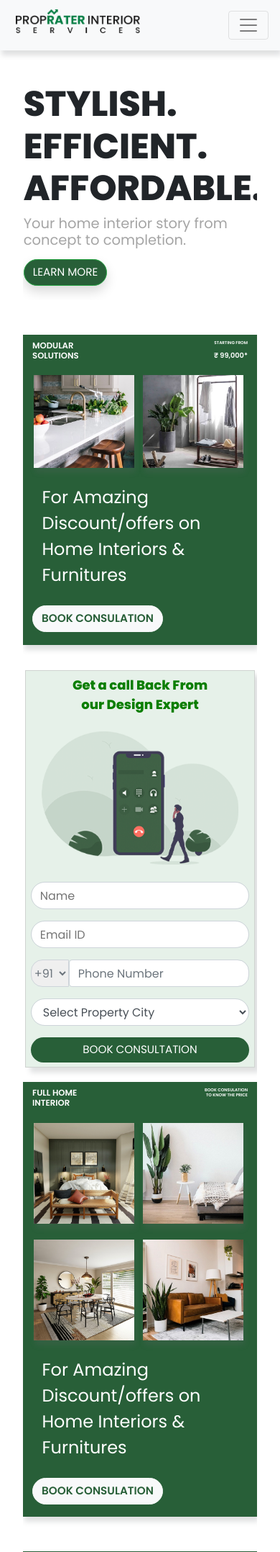
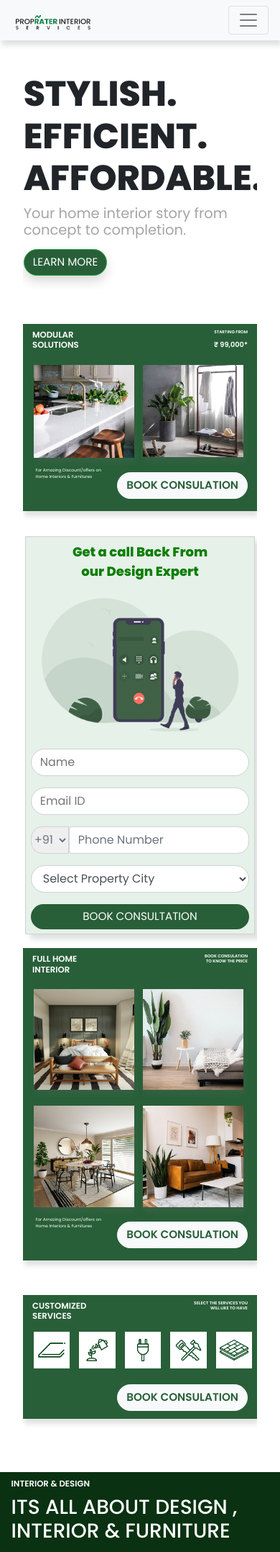
Before and after one commit to Anish-kumar111/proprater-1.0-, a Django app: page /interior/ in a window 390 px wide. Shown: the top 2156 px of the page at 72% size. Run offline with Django 3.2, Linux system fonts and the light colour scheme; some libraries are stand-ins or nearby versions.

Commit message:
logo & content-text fix

```diff
--- a/static/css/interior.css
+++ b/static/css/interior.css
@@ -45,13 +45,13 @@ section{
 
 }
 
-.navbar-brand{
+.navbar-brand {
     padding-left: 0.3em;
-    padding-bottom: 0.8em;
+    padding-bottom: 0.1em;
 }
 
 a.navbar-brand img{
-    width: 75%;
+    width: 55%;
 }
 
 .navbar .nav-item {
@@ -247,7 +247,7 @@ text-align: right;
     margin: 0.5%;
     padding: .5em;
     font-weight: 400;
-    font-size: x-large;
+    font-size: 1.5vw;
 
 text-align: left;
 float: left;
@@ -658,7 +658,7 @@ div.col.head1{
 
 
     a.navbar-brand img{
-        width: 100%;
+        width: 50%;
     }
     .col-04{
         width: 100%;
@@ -715,8 +715,8 @@ div.col.head1{
 }
 
  @media only screen and (max-width: 494px){
-    .navbar-brand{
-        width: 50%;
+    .navbar-brand {
+        width: 60%;
     }
  }
 
@@ -729,6 +729,11 @@ div.col.head1{
         height: 100%;
         overflow-x: hidden;
     } */
+
+    a.navbar-brand img{
+        width: 70%;
+    }
+
     .img-banner{
         display: none;
     }
@@ -828,7 +833,7 @@ text-align: right;
     margin: 0.5%;
     padding: .5em;
     font-weight: 400;
-    font-size: 3.5vw;
+    font-size: 3vw;
 
 text-align: left;
 float: left;
```
